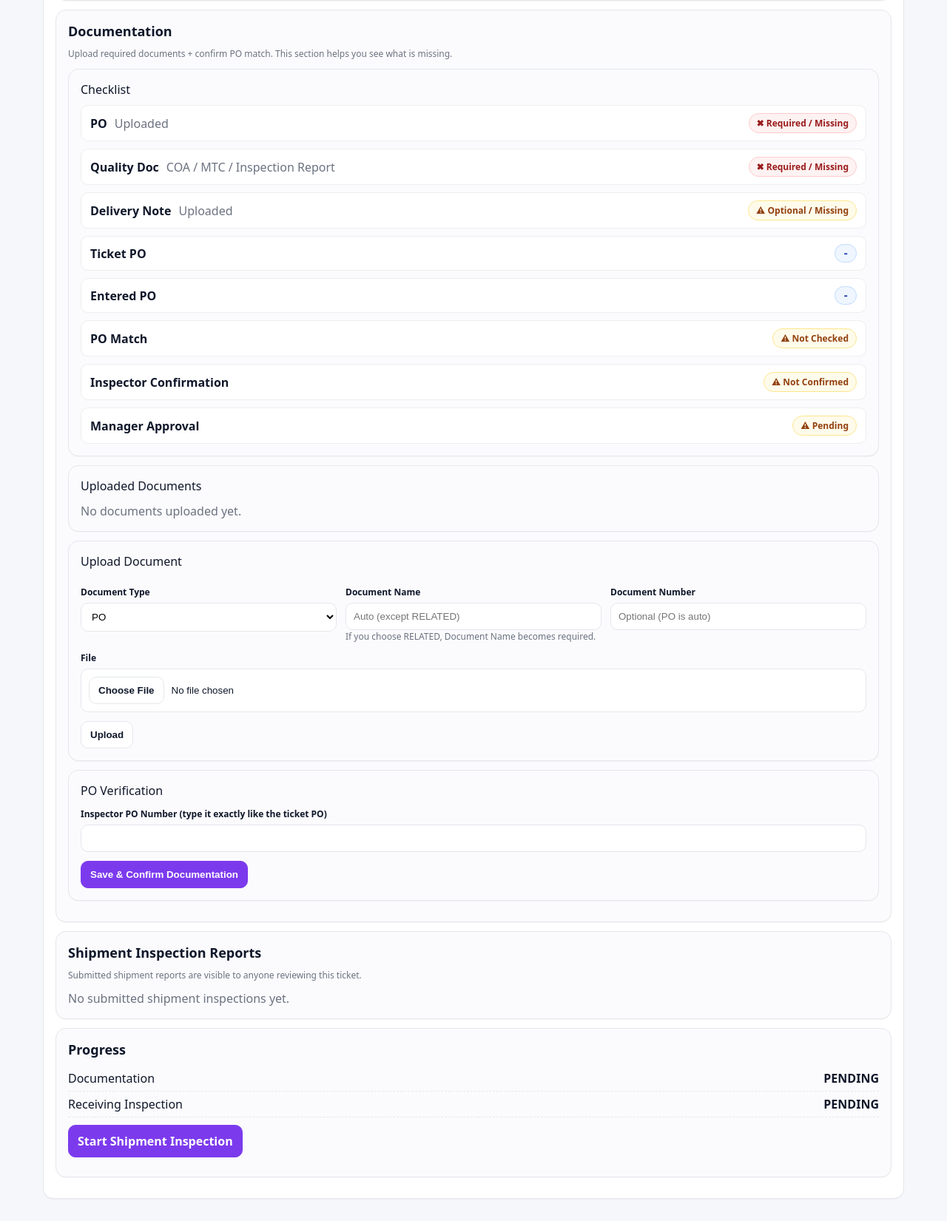
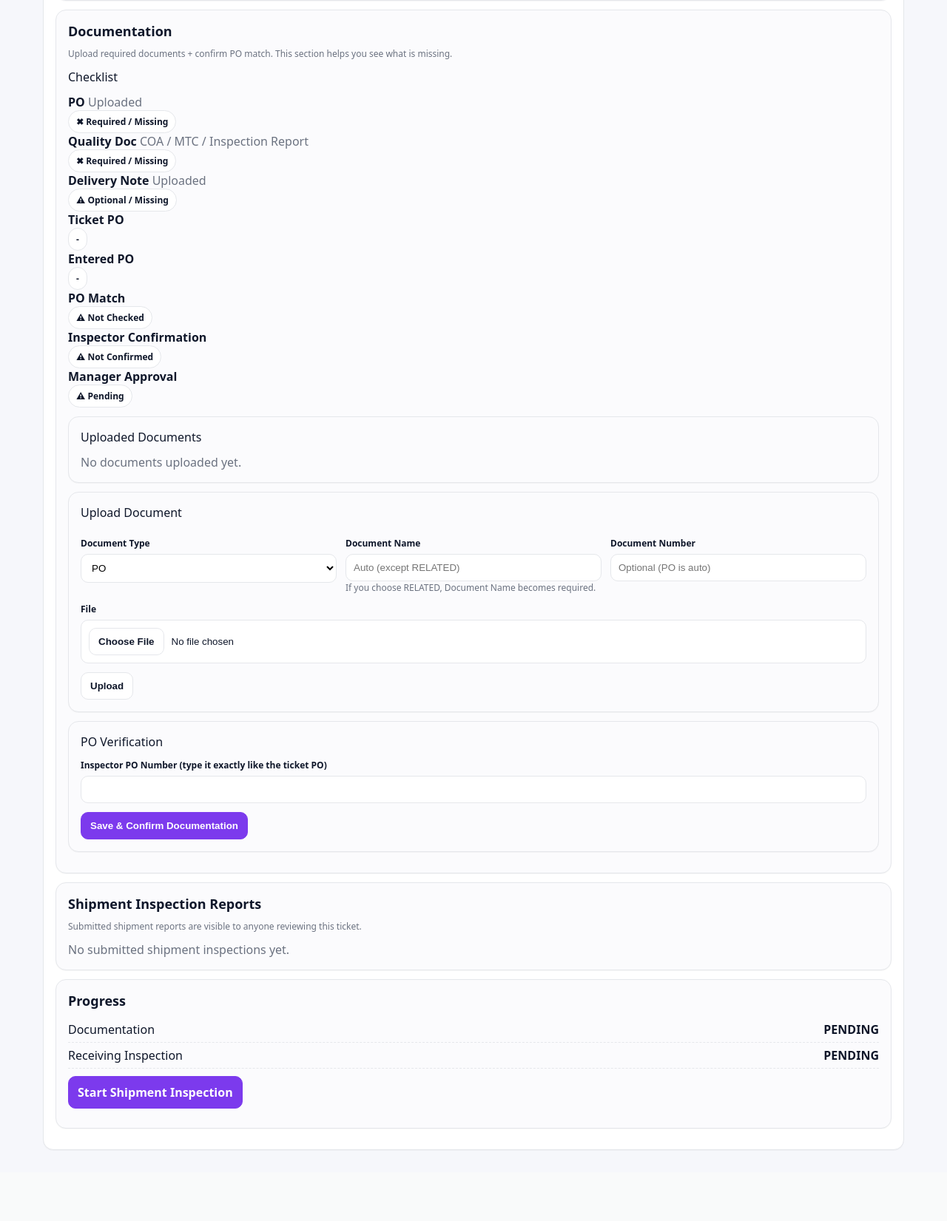
Before and after one commit to paintgree/inspection-erp-liner, a FastAPI app: template app/templates/mrr_view.html in a window 1280 px wide. Shown: the part 465-2116 px from the top of the page at 74% size. After the commit the page ends 2020 px from the top, so only its background shows below. Run offline with FastAPI, Linux system fonts and the light colour scheme; the template is opened without the code that fills it, so the values that code supplies are empty; parts of the project's set-up code (start-up, migrations or seed data) failed here and were passed over.

Commit message:
Update mrr_view.html

```diff
--- a/app/templates/mrr_view.html
+++ b/app/templates/mrr_view.html
@@ -132,29 +132,15 @@
     {% set inspector_confirmed = (receiving and receiving.inspector_confirmed_po) %}
     {% set manager_confirmed = (receiving and receiving.manager_confirmed_po) %}
 
-       <!-- CHECKLIST (CLEAN UI) -->
-<div class="card inner mt">
+<!-- CHECKLIST (COMPACT UI) -->
+<div class="mt">
   <div class="sectiontitle accent-blue">Checklist</div>
 
-  <style>
-    .chk { margin-top: 10px; display: grid; gap: 10px; }
-    .chkrow { display:flex; align-items:center; justify-content:space-between; padding:10px 12px; border:1px solid #eee; border-radius:10px; background:#fff; }
-    .chkleft { display:flex; align-items:center; gap:10px; }
-    .chkb { font-weight:700; }
-    .pill { padding:4px 10px; border-radius:999px; font-weight:700; font-size:12px; border:1px solid transparent; }
-    .ok { background:#ecfdf5; border-color:#a7f3d0; color:#065f46; }
-    .no { background:#fef2f2; border-color:#fecaca; color:#991b1b; }
-    .warn { background:#fffbeb; border-color:#fde68a; color:#92400e; }
-    .info { background:#eff6ff; border-color:#bfdbfe; color:#1e40af; }
-    .mono { font-family: ui-monospace, SFMono-Regular, Menlo, Monaco, Consolas, "Liberation Mono", "Courier New", monospace; font-size: 13px; }
-  </style>
+  <div class="chklist mt">
 
-  <div class="chk">
-
-    <!-- REQUIRED: PO Uploaded -->
-    <div class="chkrow">
+    <div class="chkitem">
       <div class="chkleft">
-        <span class="chkb">PO</span>
+        <b>PO</b>
         <span class="muted">Uploaded</span>
       </div>
       <span class="pill {% if ns.has_po %}ok{% else %}no{% endif %}">
@@ -162,10 +148,9 @@
       </span>
     </div>
 
-    <!-- REQUIRED: Quality Doc (ANY ONE) -->
-    <div class="chkrow">
+    <div class="chkitem">
       <div class="chkleft">
-        <span class="chkb">Quality Doc</span>
+        <b>Quality Doc</b>
         <span class="muted">COA / MTC / Inspection Report</span>
       </div>
       <span class="pill {% if ns.has_quality %}ok{% else %}no{% endif %}">
@@ -173,10 +158,9 @@
       </span>
     </div>
 
-    <!-- OPTIONAL: Delivery Note -->
-    <div class="chkrow">
+    <div class="chkitem">
       <div class="chkleft">
-        <span class="chkb">Delivery Note</span>
+        <b>Delivery Note</b>
         <span class="muted">Uploaded</span>
       </div>
       <span class="pill {% if ns.has_dn %}ok{% else %}warn{% endif %}">
@@ -184,43 +168,41 @@
       </span>
     </div>
 
-    <!-- Ticket PO + Entered PO -->
-    <div class="chkrow">
+    <div class="chkitem">
       <div class="chkleft">
-        <span class="chkb">Ticket PO</span>
+        <b>Ticket PO</b>
       </div>
       <span class="pill info mono">{{ lot.po_number or "-" }}</span>
     </div>
 
-    <div class="chkrow">
+    <div class="chkitem">
       <div class="chkleft">
-        <span class="chkb">Entered PO</span>
+        <b>Entered PO</b>
       </div>
       <span class="pill info mono">{{ receiving.inspector_po_number if receiving else "-" }}</span>
     </div>
 
-    <!-- Match + Confirmations -->
-    <div class="chkrow">
+    <div class="chkitem">
       <div class="chkleft">
-        <span class="chkb">PO Match</span>
+        <b>PO Match</b>
       </div>
       <span class="pill {% if po_match %}ok{% elif po_entered %}no{% else %}warn{% endif %}">
         {% if po_match %}✔ Match{% elif po_entered %}✖ Not Match{% else %}⚠ Not Checked{% endif %}
       </span>
     </div>
 
-    <div class="chkrow">
+    <div class="chkitem">
       <div class="chkleft">
-        <span class="chkb">Inspector Confirmation</span>
+        <b>Inspector Confirmation</b>
       </div>
       <span class="pill {% if inspector_confirmed %}ok{% else %}warn{% endif %}">
         {% if inspector_confirmed %}✔ Confirmed{% else %}⚠ Not Confirmed{% endif %}
       </span>
     </div>
 
-    <div class="chkrow">
+    <div class="chkitem">
       <div class="chkleft">
-        <span class="chkb">Manager Approval</span>
+        <b>Manager Approval</b>
       </div>
       <span class="pill {% if manager_confirmed %}ok{% else %}warn{% endif %}">
         {% if manager_confirmed %}✔ Approved{% else %}⚠ Pending{% endif %}
```
